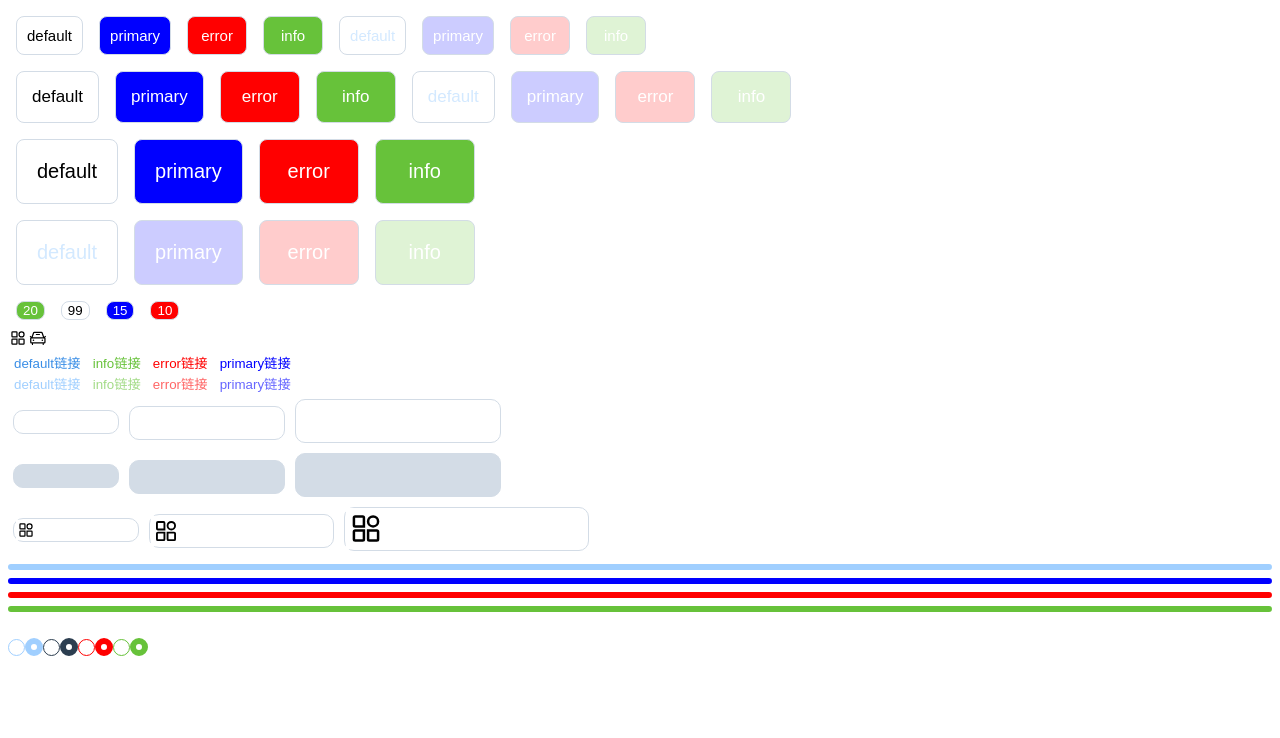
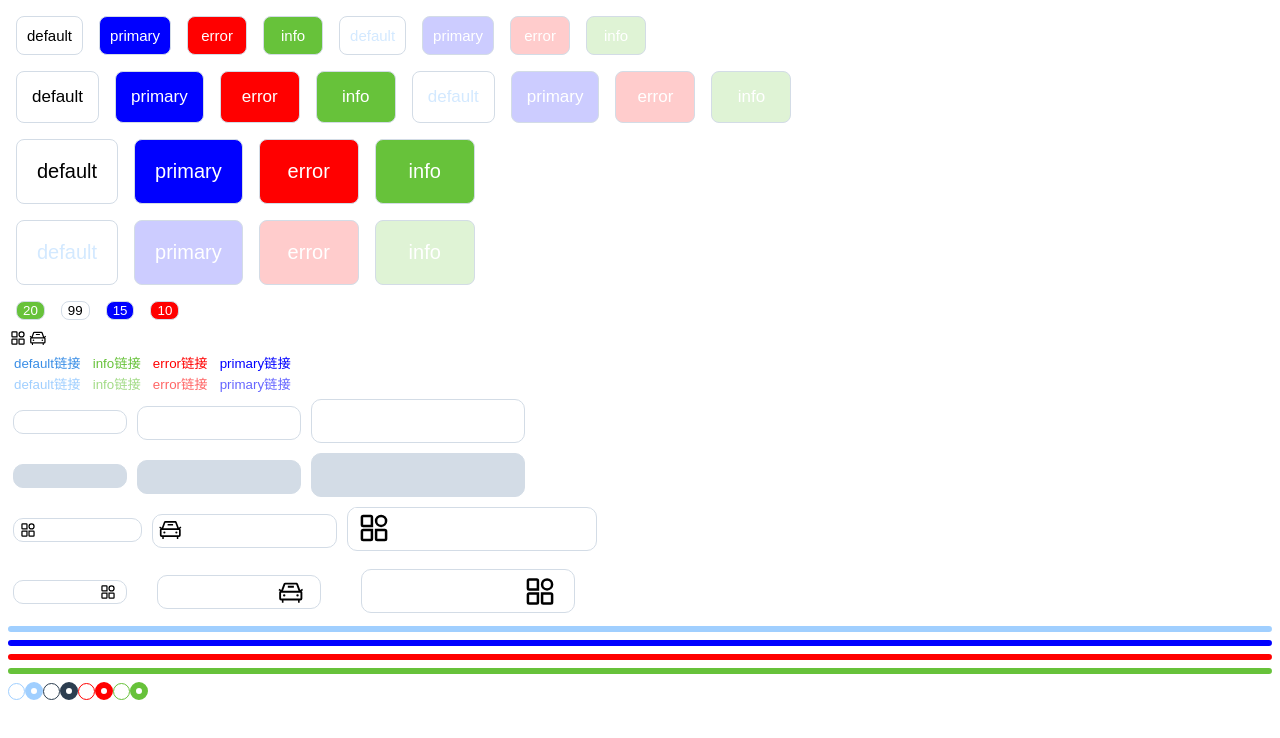
Before and after one commit to fbz1233333/myUI, a Vue app: page /#/ in a window 1280 px wide. Shown: the top 738 px of the page. Built offline with nearby package versions, Linux system fonts and the light colour scheme.

Commit message:
css样式

```diff
--- a/src/components/ex-fake-radio.vue
+++ b/src/components/ex-fake-radio.vue
@@ -1,7 +1,7 @@
 <template>
   <div class="div-row">
     <b @click="handleClick"
-       :class="[checked?'ex-fake-radio-checked':'ex-fake-radio','ex-fake-radio-'+type]"
+       :class="[checked?'ex-fake-radio-checked':'ex-fake-radio-unchecked','ex-fake-radio','ex-fake-radio-'+type]"
        :checked="checked">
     </b>
   </div>
--- a/src/components/ex-input.vue
+++ b/src/components/ex-input.vue
@@ -1,13 +1,15 @@
 <template>
   <div class="div-row">
 <!--    绝对布局的要诀-->
-    <ex-icon i="all" v-if="preIcon!==''"
+    <ex-icon :i="preIcon" v-if="preIcon!==''"
              :class="['ex-pre-icon', 'ex-pre-icon-'+size]"></ex-icon>
     <input class="ex-input"
-           :class="['ex-input-'+size,preIcon==''?'':'ex-reserve-'+size]"
+           :class="['ex-input-'+size,preIcon==''?'':'ex-pre-reserve-'+size,'ex-pre-reserve']"
            :disabled="disabled"
            :clearable="clearable"
            @input="input">
+    <ex-icon :i="sufIcon" v-if="sufIcon!==''"
+             :class="['ex-suf-icon', 'ex-suf-icon-'+size]"></ex-icon>
   </div>
 </template>
 <script>
--- a/src/css/index.less
+++ b/src/css/index.less
@@ -275,16 +275,17 @@
 
 .ex-fake-radio{
   display: inline-block;
+  border-style: solid;
+}
+.ex-fake-radio-unchecked{
+  border-width: 1px;
   border-radius: 50%;
-  border-width: 1px;
-  border-style: solid;
   width: 15px;
   height: 15px;
 }
 .ex-fake-radio-checked{
-  display: inline-block;
+
   border-width: 6px;
-  border-style: solid;
   border-radius: 50%;
   width: 6px;
   height: 6px;
@@ -310,29 +311,58 @@
 //标准的边界样式
 .ex-pre-icon-lg{
   margin-top:6px;
-  margin-left:7px;
+  margin-left:12px;
   width: 40px;
-  height: 41px;
+  height: 40px;
 }
 .ex-pre-icon-sm{
   margin-top:18px;
-  margin-left:8px;
+  margin-left:10px;
   width:20px;
   height: 20px;
 }
 .ex-pre-icon-md{
   margin-top:14px;
-  margin-left:7px;
+  margin-left:10px;
+  width: 27px;
+  height: 27px;
+}
+.ex-pre-reserve{
+  padding-left: 10px;
+}
+.ex-pre-reserve-sm{
+  padding-left: 25px;
+}
+.ex-pre-reserve-md{
+  padding-left: 31px;
+}
+.ex-pre-reserve-lg{
+  padding-left: 46px;
+}
+
+
+.ex-suf-icon{
+  position: relative;
+  background-color: @white-color;
+  background-repeat: no-repeat;
+
+}
+
+.ex-suf-icon-lg{
+  right: 60px;
+  top: 15px;
+  width: 40px;
+  height: 41px;
+}
+.ex-suf-icon-sm{
+  right: 34px;
+  top: 5px;
+  width:20px;
+  height: 20px;
+}
+.ex-suf-icon-md{
+  right: 50px;
+  top: 10px;
   width: 30px;
   height: 30px;
 }
-
-.ex-reserve-sm{
-  padding-left: 22px;
-}
-.ex-reserve-md{
-  padding-left: 31px;
-}
-.ex-reserve-lg{
-  padding-left: 41px;
-}
--- a/src/pages/ex-layout.vue
+++ b/src/pages/ex-layout.vue
@@ -69,11 +69,15 @@
     <ex-input v-model="input_text" pre-icon="auto" size="md"></ex-input>
     <ex-input v-model="input_text" pre-icon="all" size="lg"></ex-input>
     <br>
+    <ex-input v-model="input_text" suf-icon="all" size="sm"></ex-input>
+    <ex-input v-model="input_text" suf-icon="auto" size="md"></ex-input>
+    <ex-input v-model="input_text" suf-icon="all" size="lg"></ex-input>
+    <br>
     <ex-hr type="default"></ex-hr>
     <ex-hr type="primary"></ex-hr>
     <ex-hr type="error"></ex-hr>
     <ex-hr type="info"></ex-hr>
-    <br>
+
     <ex-fake-radio ></ex-fake-radio>
     <ex-fake-radio checked></ex-fake-radio>
     <ex-fake-radio type="primary"></ex-fake-radio>
```
